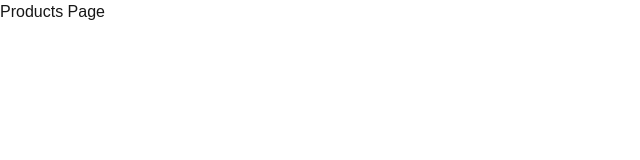
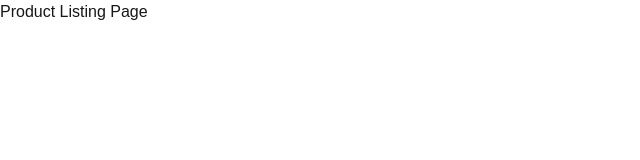
Before and after one commit to fmassiedev/unrvld-tech-test-v1, a Next.js app: page /products in a window 1280 px wide. Shown: the top 160 px of the page, without its empty margins (0-640 px from the left). Built offline with nearby package versions, Linux system fonts and the light colour scheme.

Commit message:
Renaming Route Page Components

```diff
--- a/app/products/[slug]/page.tsx
+++ b/app/products/[slug]/page.tsx
@@ -1,5 +1,5 @@
 import React from "react";
 
-export default async function Page() {
-  return <div>Single Product Page</div>;
+export default async function ProductDetailsPage() {
+  return <div>Product Details Page</div>;
 }
--- a/app/products/page.tsx
+++ b/app/products/page.tsx
@@ -1,5 +1,5 @@
 import React from "react";
 
-export default async function Page() {
-  return <div>Products Page</div>;
+export default async function ProductListingPage() {
+  return <div>Product Listing Page</div>;
 }
```
